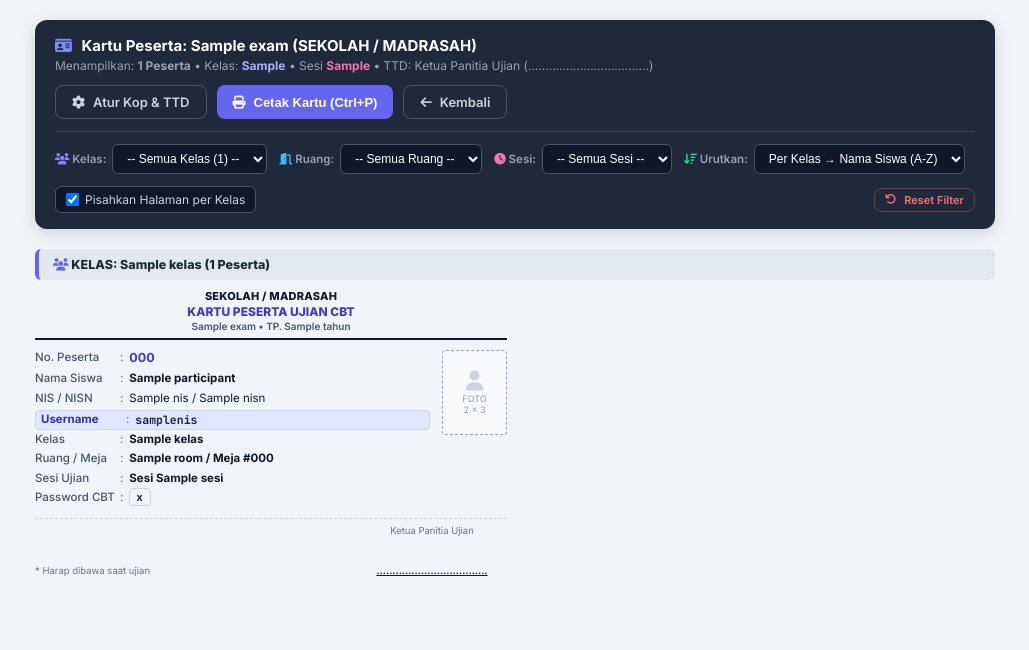
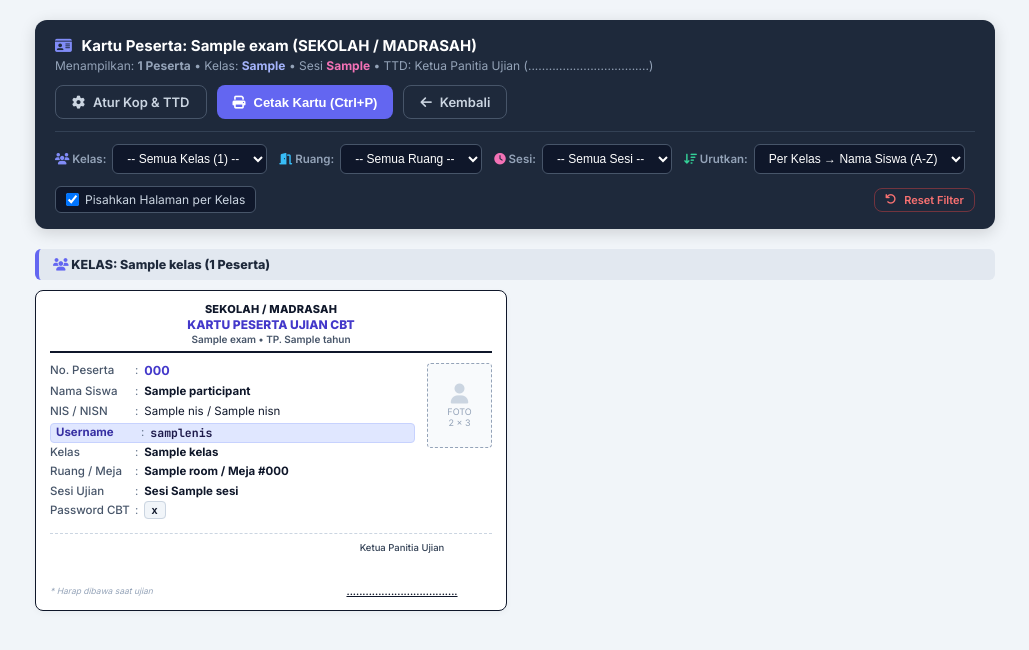
Before and after one commit to arindramobil-crypto/exam-admin, a CodeIgniter 4 app: the page made by app/Views/participant/print_kartu.php in a window 1280 px wide. Shown: the top 650 px of the page, without its empty margins (125-1154 px from the left). Run offline with PHP 8.4 and a stand-in for CodeIgniter, Linux system fonts and the light colour scheme; the template is opened without the code that fills it: most values are stand-ins (such as "Sample title", 1, 10 or a date in 2020); some libraries are stand-ins or nearby versions.

Commit message:
fix(kartu-peserta): fix card border outline and adjust signature block layout and position

```diff
--- a/app/Views/participant/print_kartu.php
+++ b/app/Views/participant/print_kartu.php
@@ -129,13 +129,10 @@ body {
     grid-template-columns: repeat(2, 1fr);
     gap: 16px;
 }
-    grid-template-columns: repeat(2, 1fr);
-    gap: 16px;
-}
 
 .kartu-item {
     background: #fff;
-    border: 1.5px solid #1e293b;
+    border: 1.5px solid #0f172a;
     border-radius: 8px;
     padding: 12px 14px;
     box-shadow: 0 2px 6px rgba(0,0,0,0.04);
@@ -250,30 +247,48 @@ body {
 
 .kartu-footer {
     border-top: 1px dashed #cbd5e1;
-    margin-top: 8px;
-    padding-top: 6px;
+    margin-top: 10px;
+    padding-top: 8px;
     display: flex;
     justify-content: space-between;
     align-items: flex-end;
     font-size: 9.5px;
     color: #64748b;
 }
+.kartu-footer-note {
+    font-size: 8.5px;
+    color: #94a3b8;
+    line-height: 1.4;
+    font-style: italic;
+}
 .signature-box {
     text-align: center;
-    width: 150px;
-    line-height: 1.25;
+    min-width: 180px;
+    max-width: 230px;
+    line-height: 1.3;
+    flex-shrink: 0;
+}
+.signature-title {
+    font-size: 9.5px;
+    color: #334155;
+    font-weight: 500;
+    white-space: nowrap;
 }
 .signature-space {
-    height: 28px;
+    height: 32px;
 }
 .signature-name {
+    font-size: 9.5px;
     font-weight: 700;
     color: #0f172a;
     text-decoration: underline;
+    white-space: nowrap;
 }
 .signature-nip {
     font-size: 8.5px;
     color: #475569;
+    white-space: nowrap;
+    margin-top: 1px;
 }
 
 /* Print Stylesheet */
@@ -521,9 +536,11 @@ if (!empty($rooms)) {
                         </div>
 
                         <div class="kartu-footer">
-                            <span>* Harap dibawa saat ujian</span>
+                            <div class="kartu-footer-note">
+                                * Harap dibawa saat ujian
+                            </div>
                             <div class="signature-box">
-                                <div><?= !empty($kota) ? esc($kota) . ', ' : '' ?><?= esc($jabatanTtd) ?></div>
+                                <div class="signature-title"><?= !empty($kota) ? esc($kota) . ', ' : '' ?><?= esc($jabatanTtd) ?></div>
                                 <div class="signature-space"></div>
                                 <div class="signature-name"><?= esc($namaPejabat) ?></div>
                                 <?php if(!empty($nipPejabat)): ?>
```
